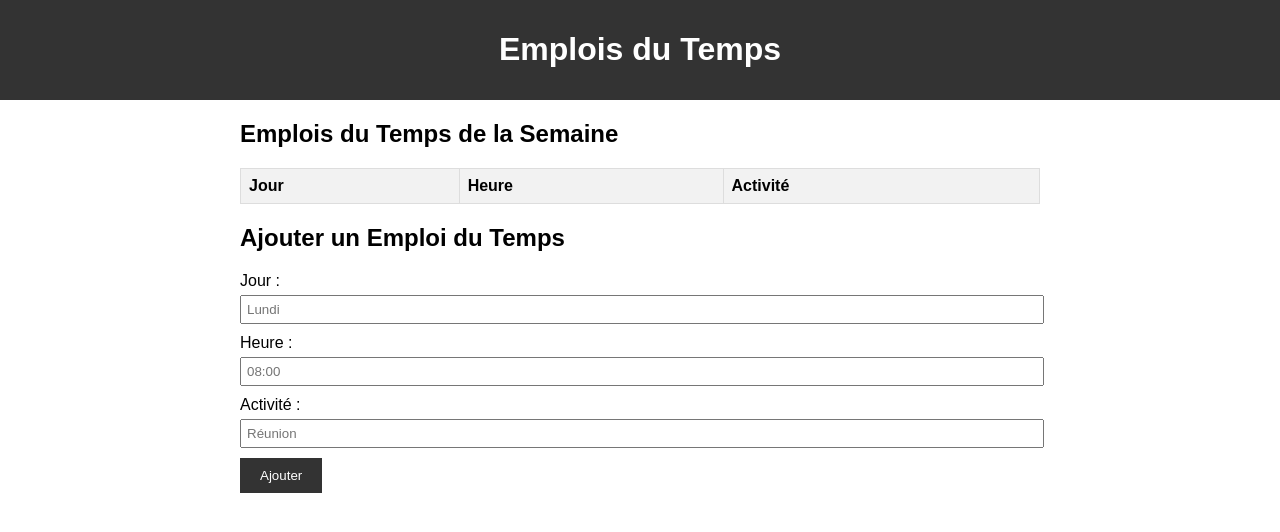
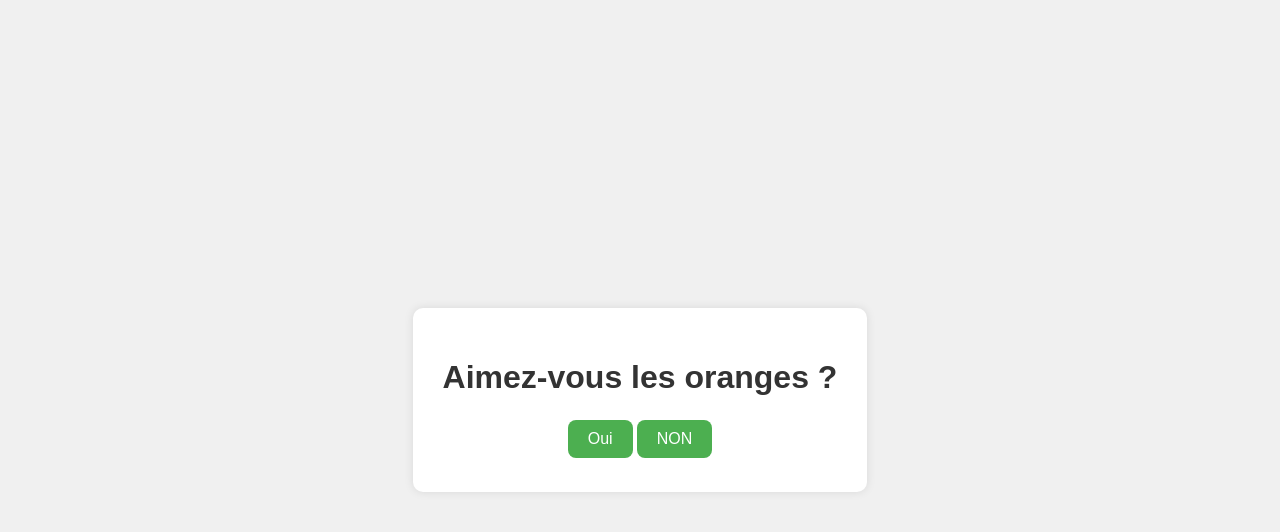
Before and after one commit to r0Otuser/website, a plain HTML site: page index.html in a window 1280 px wide. Drawn offline with Linux system fonts and the light colour scheme.

Commit message:
Update index.html

```diff
--- a/index.html
+++ b/index.html
@@ -3,85 +3,77 @@
 <head>
     <meta charset="UTF-8">
     <meta name="viewport" content="width=device-width, initial-scale=1.0">
-    <title>Emplois du Temps</title>
+    <title>Aimez-vous les oranges ?</title>
     <style>
         body {
             font-family: Arial, sans-serif;
+            background-color: #f0f0f0;
             margin: 0;
             padding: 0;
+            display: flex;
+            justify-content: center;
+            align-items: center;
+            height: 100vh;
         }
-        header {
-            background-color: #333;
-            color: #fff;
+
+        .question-container {
+            background-color: #fff;
+            border-radius: 10px;
+            padding: 30px;
+            box-shadow: 0px 0px 10px rgba(0, 0, 0, 0.1);
+            text-align: center;
+        }
+
+        h1 {
+            margin-bottom: 20px;
+            color: #333;
+        }
+
+        .button-container {
+            display: flex;
+            justify-content: center;
+            margin-top: 20px;
+        }
+
+        .button {
+            background-color: #4CAF50;
+            border: none;
+            color: white;
             padding: 10px 20px;
             text-align: center;
+            text-decoration: none;
+            display: inline-block;
+            font-size: 16px;
+            margin: 4px 2px;
+            cursor: pointer;
+            border-radius: 8px;
+            transition: transform 0.3s ease;
         }
-        .container {
-            max-width: 800px;
-            margin: 20px auto;
-            padding: 0 20px;
+
+        .button:hover {
+            transform: translateX(10px);
         }
-        .schedule {
-            border-collapse: collapse;
-            width: 100%;
+
+        .no-button:hover {
+            animation: shake 0.3s;
+            animation-iteration-count: infinite;
         }
-        .schedule th, .schedule td {
-            border: 1px solid #ddd;
-            padding: 8px;
-            text-align: left;
-        }
-        .schedule th {
-            background-color: #f2f2f2;
-        }
-        .add-schedule-form {
-            margin-top: 20px;
-        }
-        .add-schedule-form label {
-            display: block;
-            margin-bottom: 5px;
-        }
-        .add-schedule-form input[type="text"] {
-            width: calc(100% - 10px);
-            padding: 5px;
-            margin-bottom: 10px;
-        }
-        .add-schedule-form input[type="submit"] {
-            background-color: #333;
-            color: #fff;
-            border: none;
-            padding: 10px 20px;
-            cursor: pointer;
-        }
-        .add-schedule-form input[type="submit"]:hover {
-            background-color: #555;
+
+        @keyframes shake {
+            0% { transform: translateX(0); }
+            25% { transform: translateX(-5px); }
+            50% { transform: translateX(5px); }
+            75% { transform: translateX(-5px); }
+            100% { transform: translateX(5px); }
         }
     </style>
 </head>
 <body>
-    <header>
-        <h1>Emplois du Temps</h1>
-    </header>
-    <div class="container">
-        <h2>Emplois du Temps de la Semaine</h2>
-        <table class="schedule">
-            <tr>
-                <th>Jour</th>
-                <th>Heure</th>
-                <th>Activité</th>
-            </tr>
-            <!-- Les données des emplois du temps seront insérées ici -->
-        </table>
-        <div class="add-schedule-form">
-            <h2>Ajouter un Emploi du Temps</h2>
-            <form>
-                <label for="day">Jour :</label>
-                <input type="text" id="day" name="day" placeholder="Lundi">
-                <label for="time">Heure :</label>
-                <input type="text" id="time" name="time" placeholder="08:00">
-                <label for="activity">Activité :</label>
-                <input type="text" id="activity" name="activity" placeholder="Réunion">
-                <input type="submit" value="Ajouter">
-            </form>
+    <div class="question-container">
+        <h1>Aimez-vous les oranges ?</h1>
+        <div class="button-container">
+            <button class="button">Oui</button>
+            <button class="button no-button" disabled>NON</button>
         </div>
     </div>
 </body>
```
